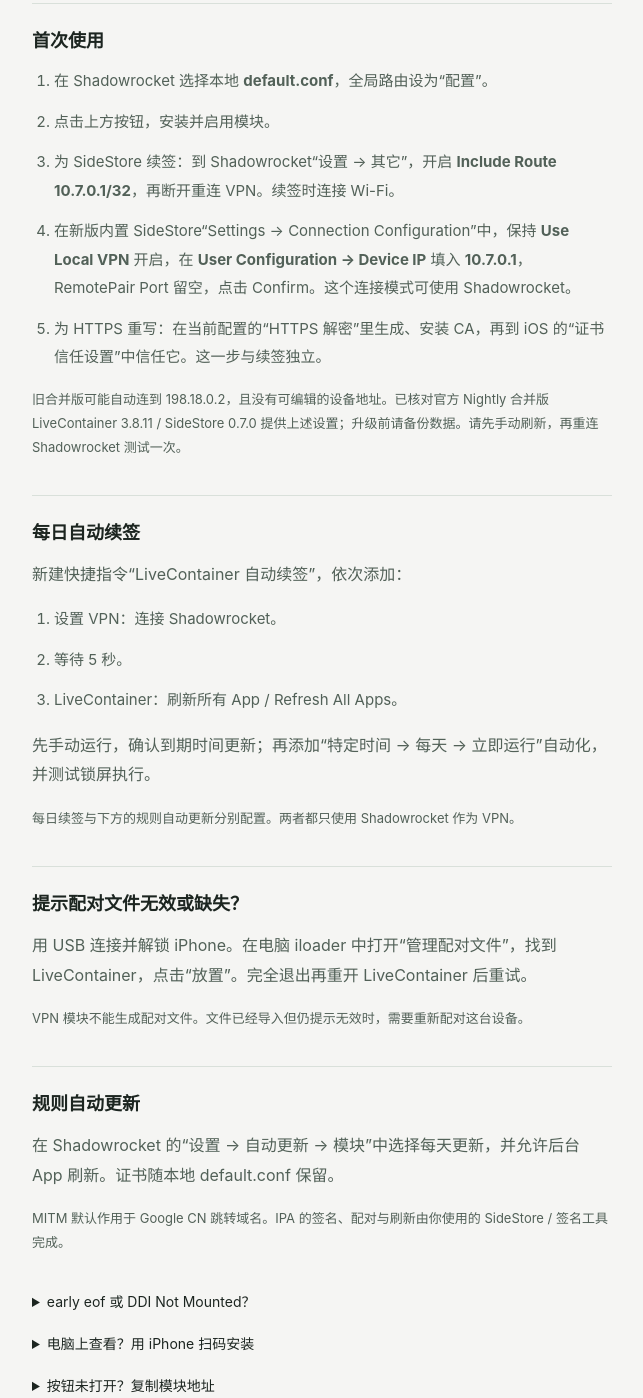
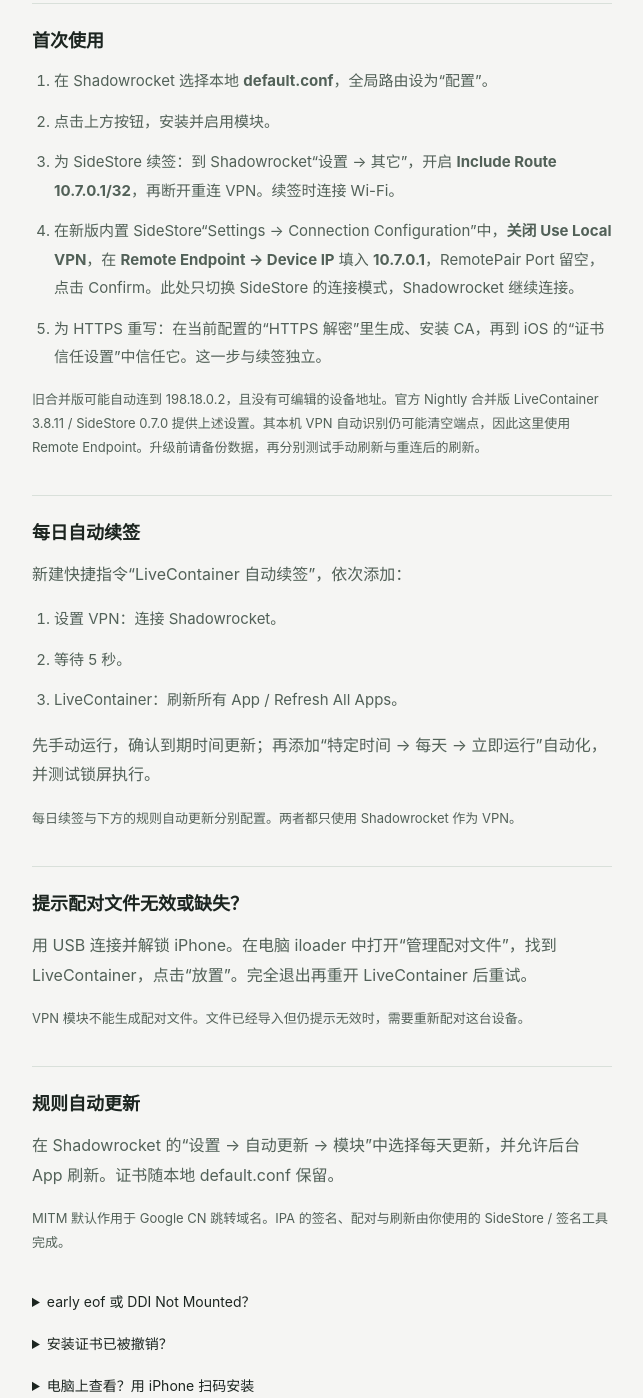
Before and after one commit to nikiz24/shadowrocket-sidestore-rules, a plain HTML site: page docs/index.html in a window 1280 px wide. Shown: the part 444-1842 px from the top of the page, without its empty margins (318-961 px from the left). Drawn offline with Linux system fonts and the light colour scheme.

Commit message:
Use explicit remote endpoint mode and document certificate re-signing

```diff
--- a/docs/index.html
+++ b/docs/index.html
@@ -30,10 +30,10 @@
       <li>在 Shadowrocket 选择本地 <strong>default.conf</strong>，全局路由设为“配置”。</li>
       <li>点击上方按钮，安装并启用模块。</li>
       <li>为 SideStore 续签：到 Shadowrocket“设置 → 其它”，开启 <strong>Include Route 10.7.0.1/32</strong>，再断开重连 VPN。续签时连接 Wi-Fi。</li>
-      <li>在新版内置 SideStore“Settings → Connection Configuration”中，保持 <strong>Use Local VPN</strong> 开启，在 <strong>User Configuration → Device IP</strong> 填入 <strong>10.7.0.1</strong>，RemotePair Port 留空，点击 Confirm。这个连接模式可使用 Shadowrocket。</li>
+      <li>在新版内置 SideStore“Settings → Connection Configuration”中，<strong>关闭 Use Local VPN</strong>，在 <strong>Remote Endpoint → Device IP</strong> 填入 <strong>10.7.0.1</strong>，RemotePair Port 留空，点击 Confirm。此处只切换 SideStore 的连接模式，Shadowrocket 继续连接。</li>
       <li>为 HTTPS 重写：在当前配置的“HTTPS 解密”里生成、安装 CA，再到 iOS 的“证书信任设置”中信任它。这一步与续签独立。</li>
     </ol>
-    <p class="note">旧合并版可能自动连到 198.18.0.2，且没有可编辑的设备地址。已核对官方 Nightly 合并版 LiveContainer 3.8.11 / SideStore 0.7.0 提供上述设置；升级前请备份数据。请先手动刷新，再重连 Shadowrocket 测试一次。</p>
+    <p class="note">旧合并版可能自动连到 198.18.0.2，且没有可编辑的设备地址。官方 Nightly 合并版 LiveContainer 3.8.11 / SideStore 0.7.0 提供上述设置。其本机 VPN 自动识别仍可能清空端点，因此这里使用 Remote Endpoint。升级前请备份数据，再分别测试手动刷新与重连后的刷新。</p>
   </section>
   <section>
     <h2>每日自动续签</h2>
@@ -58,7 +58,11 @@
   </section>
   <details>
     <summary>early eof 或 DDI Not Mounted？</summary>
-    <p>先检查 SideStore 实际连接地址。旧版可能从 Shadowrocket 接口误选 198.18.0.2，连接失败后又显示 DDI 未挂载。使用支持手动覆盖的合并版，固定 Device IP 为 10.7.0.1。若目标正确仍失败，再检查配对和开发者服务。</p>
+    <p>先检查 SideStore 实际连接地址。旧版可能误选 198.18.0.2；新版的 Use Local VPN 模式在接口识别失败时也可能清空设备端点。按上文使用 Remote Endpoint，固定为 10.7.0.1。若仍失败，再检查配对和开发者服务。</p>
+  </details>
+  <details>
+    <summary>安装证书已被撤销？</summary>
+    <p>确认当前 SideStore 持有有效证书后，在 My Apps 长按 LiveContainer，选择 Resign。扩展提示选择 Keep App Extensions (Use Main Profile)。重签安装完成后再测试 Refresh。</p>
   </details>
   <details>
     <summary>电脑上查看？用 iPhone 扫码安装</summary>
```
Also changed, not shown: 1 other file.
